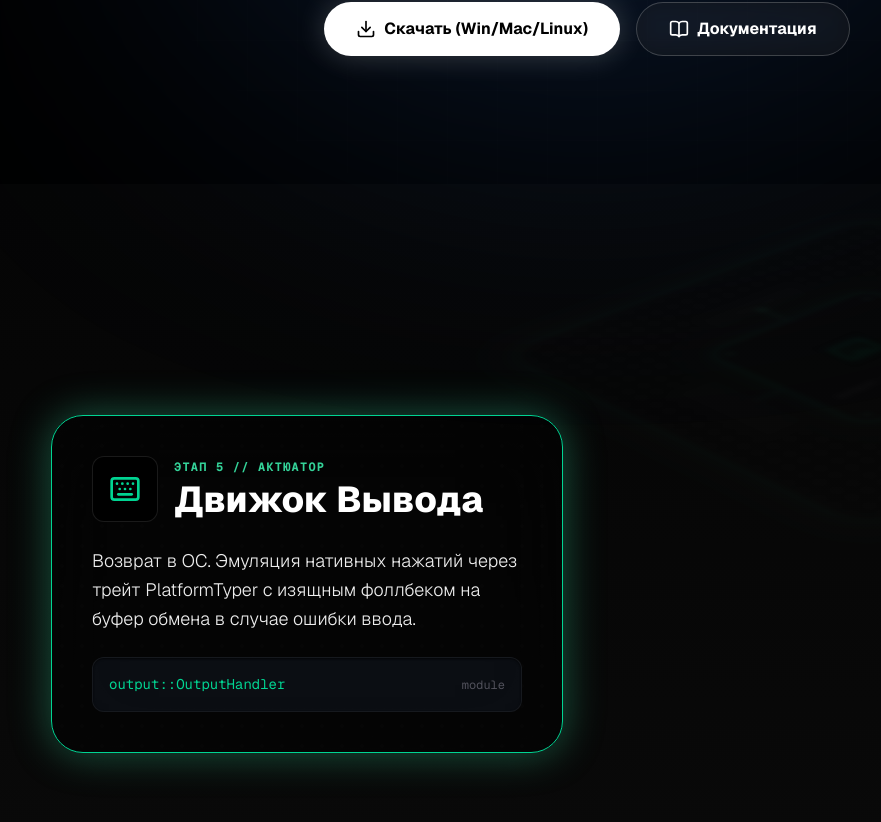
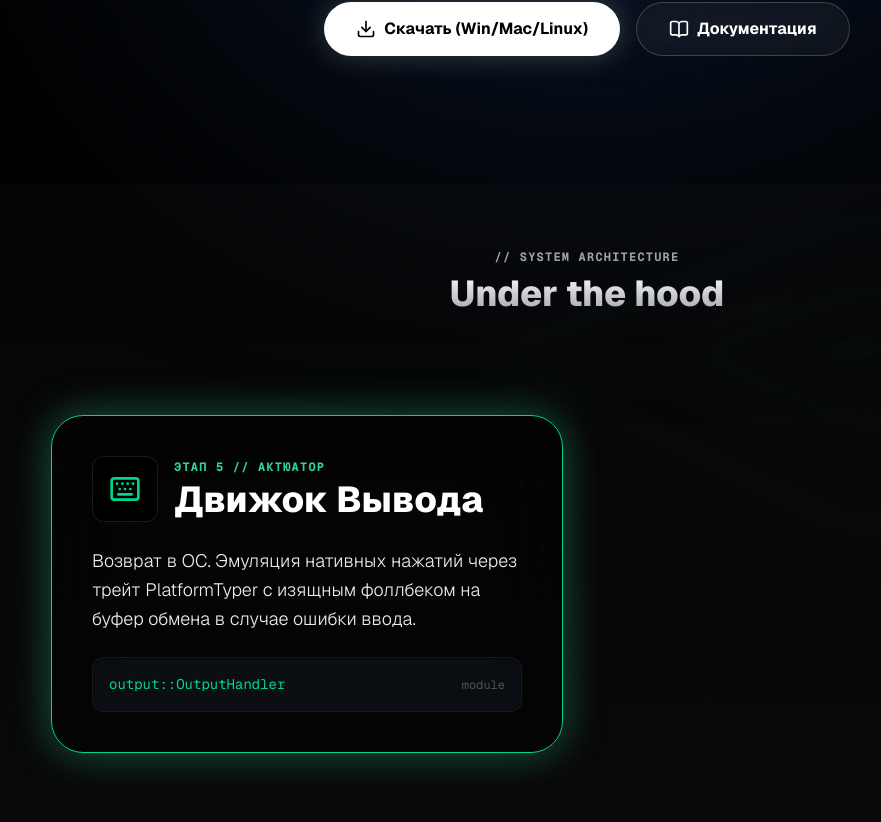
Before and after one commit to axelbaumlisto/voxis-landing, a Next.js app: page /ru in a window 1280 px wide. Shown: the part 710-1532 px from the top of the page, without its empty margins (53-934 px from the left). Built offline with nearby package versions, Linux system fonts and the light colour scheme.

Commit message:
polish(landing): stronger depth-of-field blur, bridge heading over board, verified mobile bento view

```diff
--- a/src/components/Architecture.tsx
+++ b/src/components/Architecture.tsx
@@ -63,8 +63,8 @@ function BoardLayer({
 
   const blur = useTransform(
     currentZ,
-    [-3200, -900, 0, 200],
-    ["blur(6px)", "blur(2px)", "blur(0px)", "blur(4px)"],
+    [-3200, -1500, -600, 0, 200],
+    ["blur(14px)", "blur(8px)", "blur(3px)", "blur(0px)", "blur(8px)"],
     { clamp: true }
   );
 
@@ -208,6 +208,12 @@ export default function Architecture({ steps }: ArchitectureProps) {
 
       {/* --- DESKTOP VIEW: Exploding Multi-Layer Chip Fly-Through --- */}
       <div className="hidden md:flex sticky top-0 h-screen w-full flex-row items-center justify-center overflow-hidden px-10 lg:px-20 bg-gradient-to-b from-[var(--color-surface-2)] to-[var(--color-surface)]">
+        {/* Bridge heading — links the centered hero to the left-anchored layers */}
+        <div className="absolute top-[max(6vh,var(--space-2xl))] left-1/2 -translate-x-1/2 z-40 text-center pointer-events-none">
+          <div className="pill text-[var(--color-muted)] mb-2">// SYSTEM ARCHITECTURE</div>
+          <h2 className="text-3xl lg:text-4xl font-extrabold text-gradient">Under the hood</h2>
+        </div>
+
         {/* Left Side: Info Glass */}
         <div className="w-1/2 flex items-center justify-center z-30 h-full">
           <div className="w-full max-w-[var(--container-card)] relative">
```
